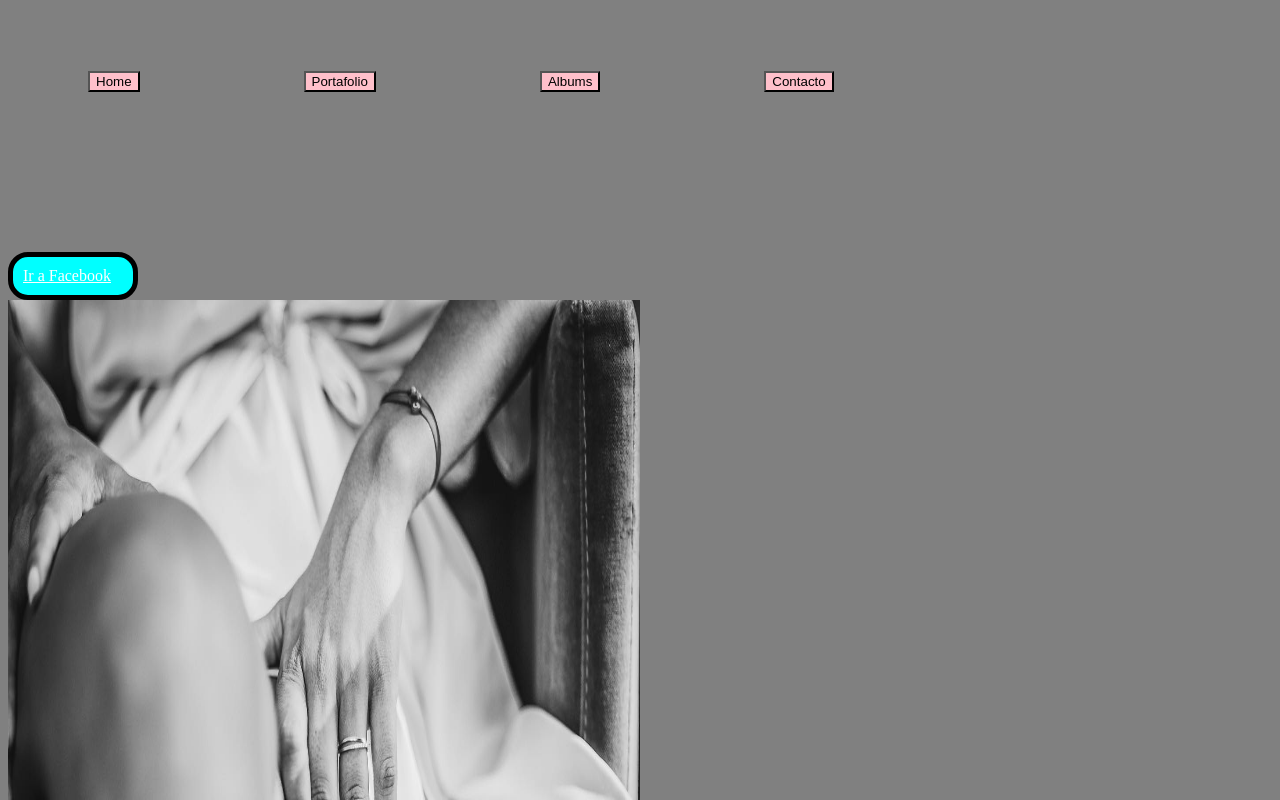
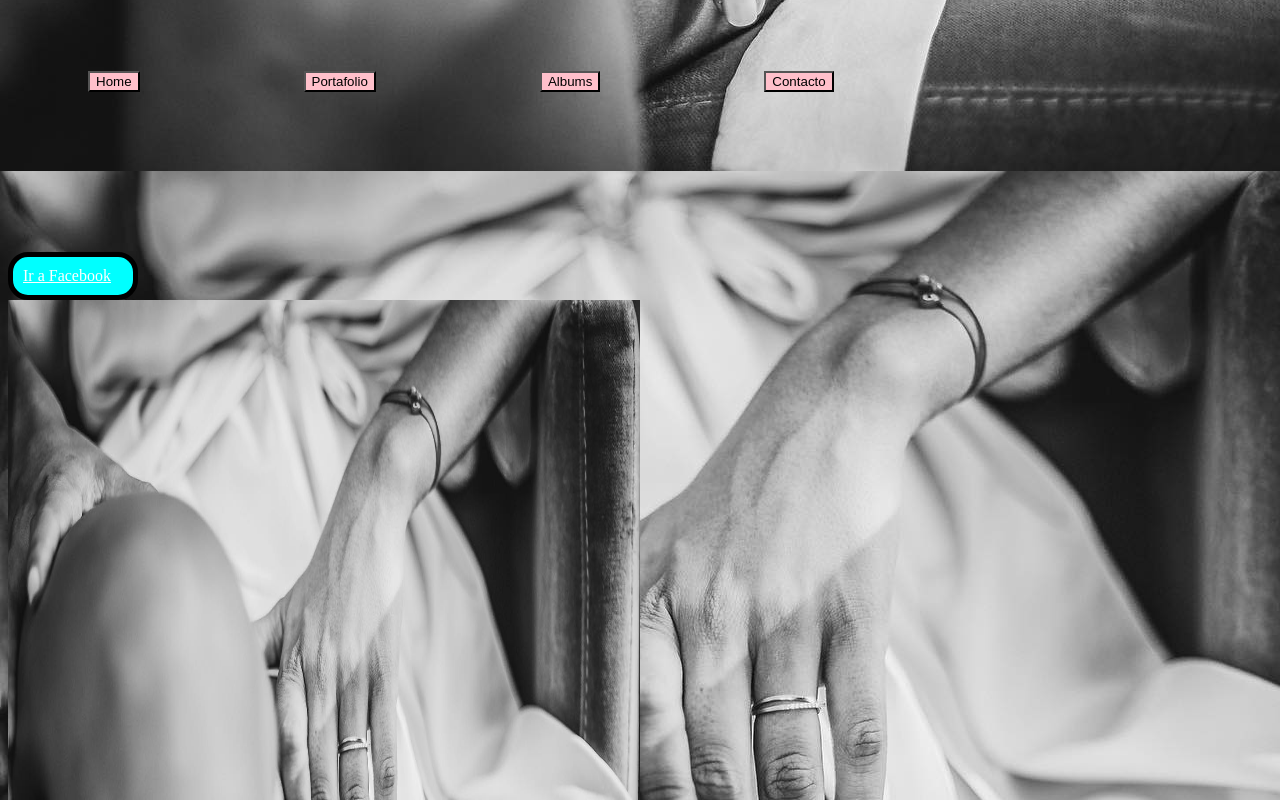
Before and after one commit to carolinasalimei/Cande, a plain HTML site: page pagina web/index.html in a window 1280 px wide. Shown: the part 789-1589 px from the top of the page. Drawn offline with Linux system fonts and the light colour scheme.

Commit message:
pagina web

```diff
--- a/pagina web/index.html
+++ b/pagina web/index.html
@@ -52,7 +52,7 @@
 
           <a href="https://www.facebook.com/cande.ruiz1/about">Ir a Facebook</a>
 
-          <img src="../pagina web/casamiento 1.jpg" alt="casamiento">
+          <img src="../pagina web/imagenes/casamiento 1.jpg" alt="casamiento">
 
 
           <div>
--- a/pagina web/style.css
+++ b/pagina web/style.css
@@ -1,7 +1,7 @@
 /* comentarios en CSS */
 body {
      background-color: gray;
-     background-image: url(../pagina\ web/);
+     background-image: url(./imagenes/casamiento\ 1.jpg);
      background-attachment: fixed;
 
 }
```
Also changed, not shown: pagina web/imagenes/casamiento 1.jpg (renamed from pagina web/casamiento 1.jpg), pagina web/imagenes/casamiento.jpg (renamed from pagina web/casamiento.jpg), pagina web/imagenes/panci.jpeg (renamed from pagina web/panci.jpeg).
